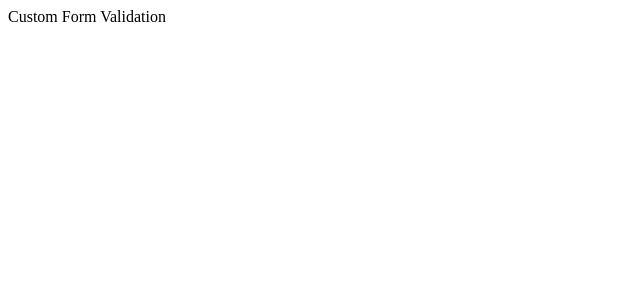
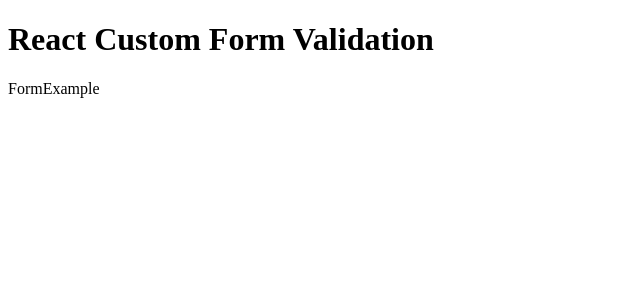
Before and after one commit to mk026/react-custom-form-validation, a React (Vite) app: page / in a window 1280 px wide. Shown: the top 300 px of the page, without its empty margins (0-640 px from the left). Built offline with nearby package versions, Linux system fonts and the light colour scheme.

Commit message:
Create layout component

```diff
--- a/src/App.tsx
+++ b/src/App.tsx
@@ -1,5 +1,12 @@
+import FormExample from "./components/form-example";
+import Layout from "./components/layout";
+
 function App() {
-  return <div>Custom Form Validation</div>;
+  return (
+    <Layout>
+      <FormExample />
+    </Layout>
+  );
 }
 
 export default App;
--- /dev/null
+++ b/src/components/layout/Layout.tsx
@@ -0,0 +1,14 @@
+import { FC, PropsWithChildren } from "react";
+
+import Header from "../header";
+
+const Layout: FC<PropsWithChildren> = ({ children }) => {
+  return (
+    <>
+      <Header />
+      <main>{children}</main>
+    </>
+  );
+};
+
+export default Layout;
--- /dev/null
+++ b/src/components/layout/index.ts
@@ -0,0 +1 @@
+export { default } from "./Layout";
```
